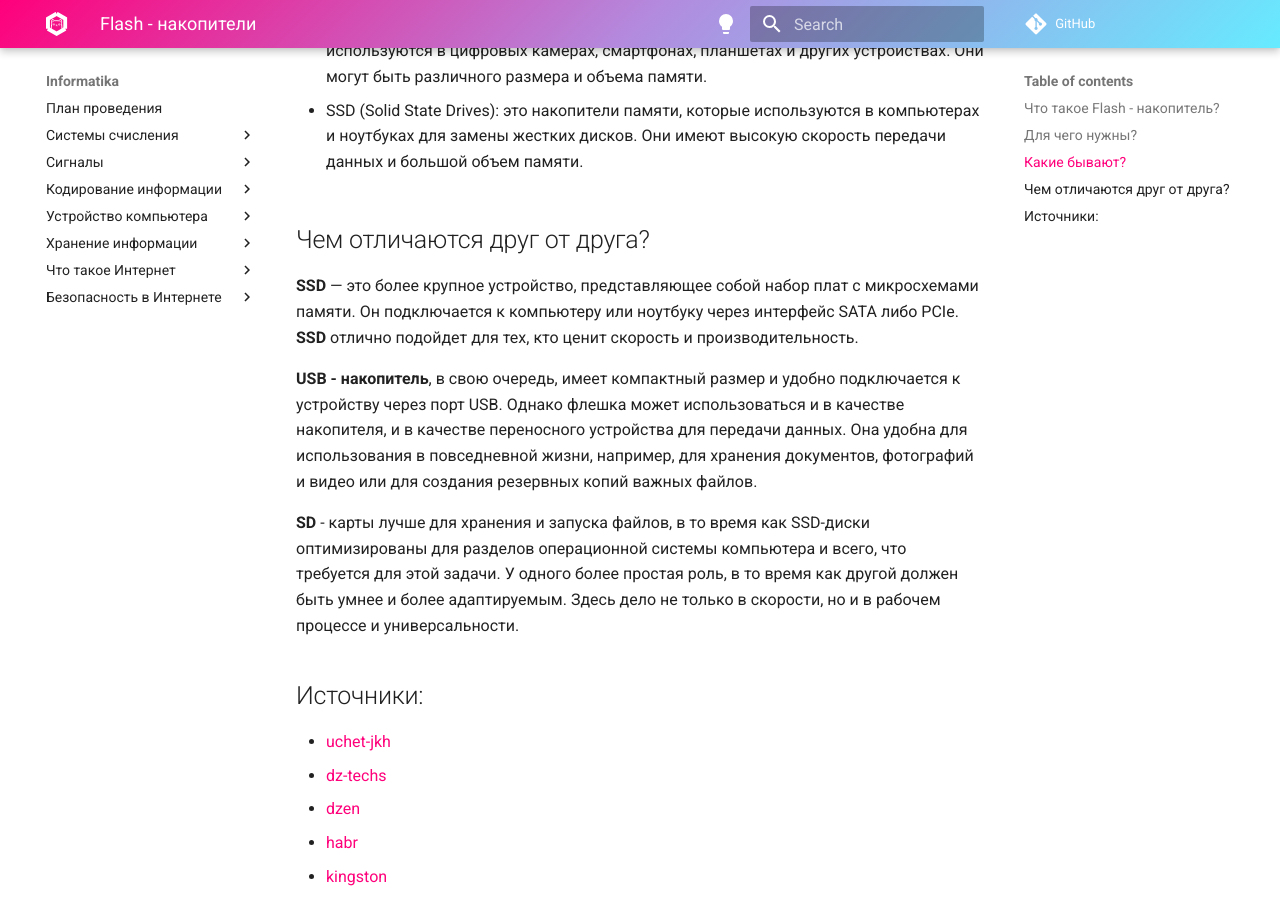
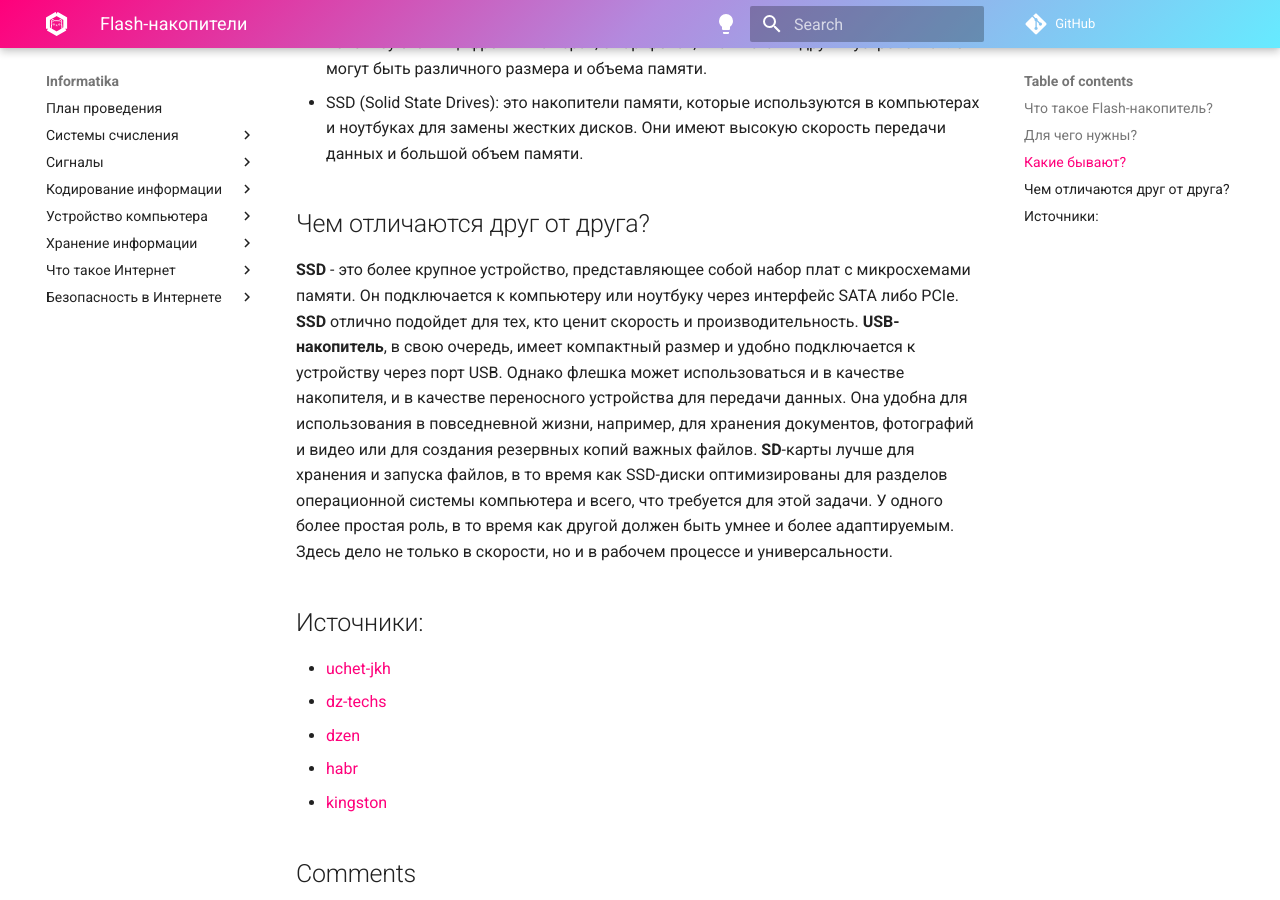
Before and after one commit to chabErch/Informatika, an MkDocs documentation site: the page built from docs/Основные блоки и устройство компьютера/Устройства хранения данных/Flash-накопители.md, in a window 1280 px wide and 900 px high, scrolled down 902 px. Built offline with MkDocs 1.6.1 and Material for MkDocs 9.7.7, drawn with Linux system fonts in a browser that asks for light colours; comment, search, counter and statistics services are not loaded; some of the changed text lies outside the part shown.

```diff
--- a/docs/Основные блоки и устройство компьютера/Устройства хранения данных/Flash-накопители.md
+++ b/docs/Основные блоки и устройство компьютера/Устройства хранения данных/Flash-накопители.md
@@ -1,8 +1,8 @@
-# Flash - накопители
+# Flash-накопители
 
-## Что такое Flash - накопитель?
+## Что такое Flash-накопитель?
 
-**Flash - накопитель** - это запоминающее устройство
+**Flash-накопитель** - это запоминающее устройство
 для хранения и переноса электронных данных
 (документов, изображений, аудио, видео).
 Он основан на технологии флэш-памяти,
@@ -34,13 +34,11 @@
 Они представляют собой небольшие устройства,
 которые подключаются к компьютеру через USB-порт
 и используются для хранения и передачи данных.
-
 - SD-карты (Secure Digital cards):
 это съемные карты памяти,
 которые широко используются в цифровых камерах,
 смартфонах, планшетах и других устройствах.
 Они могут быть различного размера и объема памяти.
-
 - SSD (Solid State Drives): это накопители памяти,
 которые используются в компьютерах и ноутбуках
 для замены жестких дисков.
@@ -48,20 +46,18 @@
 
 ## Чем отличаются друг от друга?
 
-**SSD** — это более крупное устройство,
+**SSD** - это более крупное устройство,
 представляющее собой набор плат с микросхемами памяти.
 Он подключается к компьютеру или ноутбуку через интерфейс SATA либо PCIe.
 **SSD** отлично подойдет для тех, кто ценит скорость и производительность.
-
-**USB - накопитель**, в свою очередь,
+**USB-накопитель**, в свою очередь,
 имеет компактный размер и удобно подключается к устройству через порт USB.
 Однако флешка может использоваться и в качестве накопителя,
 и в качестве переносного устройства для передачи данных.
 Она удобна для использования в повседневной жизни,
 например, для хранения документов,
 фотографий и видео или для создания резервных копий важных файлов.
-
-**SD** - карты лучше для хранения и запуска файлов,
+**SD**-карты лучше для хранения и запуска файлов,
 в то время как SSD-диски оптимизированы для разделов
 операционной системы компьютера и всего,
 что требуется для этой задачи.
```
